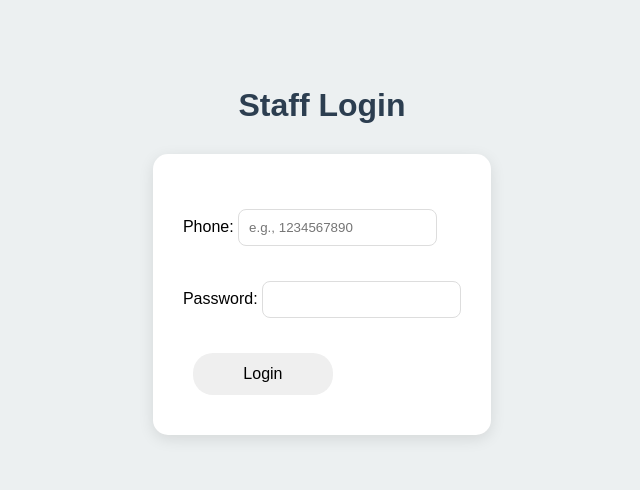
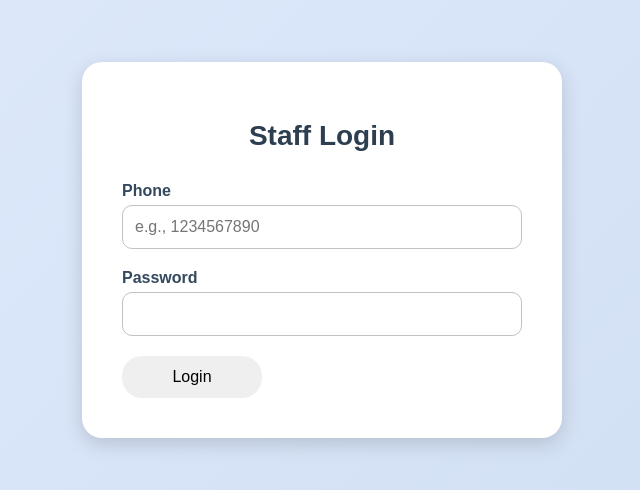
Before and after one commit to jattsimranjit/staff-app, a React (Create React App) app in the folder frontend/: page / in a window 1280 px wide. Shown: the part 150-640 px from the top of the page, without its empty margins (318-958 px from the left). Built offline with nearby package versions, Linux system fonts and the light colour scheme.

Commit message:
Center login and tab content, enhance UI with gradients and animations

```diff
--- a/frontend/src/App.css
+++ b/frontend/src/App.css
@@ -2,7 +2,7 @@
 body {
     margin: 0;
     font-family: 'Arial', sans-serif;
-    background: #f4f7fa;
+    background: linear-gradient(135deg, #e0eafc, #cfdef3);
   }
 
   .app-container {
@@ -13,18 +13,20 @@ body {
   /* Sidebar */
   .sidebar {
     width: 250px;
-    background: linear-gradient(135deg, #2c3e50, #3498db);
+    background: linear-gradient(135deg, #1e3c72, #2a5298);
     color: white;
     padding: 20px;
     position: fixed;
     height: 100%;
-    box-shadow: 2px 0 5px rgba(0, 0, 0, 0.1);
+    box-shadow: 4px 0 15px rgba(0, 0, 0, 0.2);
+    transition: width 0.3s;
   }
 
   .sidebar h2 {
-    margin: 0 0 30px;
-    font-size: 24px;
+    margin: 0 0 40px;
+    font-size: 26px;
     text-align: center;
+    letter-spacing: 1px;
   }
 
   .sidebar ul {
@@ -36,16 +38,18 @@ body {
     padding: 15px 20px;
     margin: 10px 0;
     cursor: pointer;
-    border-radius: 10px;
-    transition: background 0.3s;
+    border-radius: 12px;
+    transition: all 0.3s ease;
   }
 
   .sidebar li:hover {
-    background: rgba(255, 255, 255, 0.2);
+    background: rgba(255, 255, 255, 0.25);
+    transform: translateX(5px);
   }
 
   .sidebar li.active {
-    background: #2980b9;
+    background: #3498db;
+    box-shadow: 0 2px 10px rgba(0, 0, 0, 0.2);
   }
 
   /* Main Content */
@@ -53,47 +57,81 @@ body {
     margin-left: 250px;
     flex-grow: 1;
     padding: 40px;
+    display: flex;
+    justify-content: center;
+    align-items: flex-start;
   }
 
   .tab-content {
     background: white;
-    padding: 30px;
-    border-radius: 15px;
-    box-shadow: 0 4px 15px rgba(0, 0, 0, 0.1);
-    max-width: 800px;
-    margin: 0 auto;
+    padding: 40px;
+    border-radius: 20px;
+    box-shadow: 0 6px 20px rgba(0, 0, 0, 0.15);
+    max-width: 600px;
+    width: 100%;
+    text-align: center;
+    animation: fadeIn 0.5s ease-in;
   }
 
   .tab-content h1 {
     color: #2c3e50;
-    margin-bottom: 20px;
+    margin-bottom: 30px;
+    font-size: 28px;
   }
 
   /* Login Page */
   .login-page {
     display: flex;
-    flex-direction: column;
+    justify-content: center;
     align-items: center;
-    justify-content: center;
     height: 100vh;
-    background: #ecf0f1;
+    background: linear-gradient(135deg, #e0eafc, #cfdef3);
   }
 
-  .login-page h1 {
+  .login-container {
+    background: white;
+    padding: 40px;
+    border-radius: 20px;
+    box-shadow: 0 6px 20px rgba(0, 0, 0, 0.15);
+    text-align: center;
+    max-width: 400px;
+    width: 100%;
+    animation: slideUp 0.5s ease-out;
+  }
+
+  .login-container h1 {
     color: #2c3e50;
     margin-bottom: 30px;
+    font-size: 28px;
   }
 
-  .login-page form {
-    background: white;
-    padding: 30px;
-    border-radius: 15px;
-    box-shadow: 0 4px 15px rgba(0, 0, 0, 0.1);
+  .login-container form {
+    display: flex;
+    flex-direction: column;
+    gap: 20px;
   }
 
-  .login-page label {
-    display: block;
-    margin: 15px 0;
+  .login-container label {
+    display: flex;
+    flex-direction: column;
+    text-align: left;
+    font-weight: bold;
+    color: #34495e;
+  }
+
+  /* Inputs */
+  input, select {
+    padding: 12px;
+    border-radius: 10px;
+    border: 1px solid #bdc3c7;
+    margin-top: 5px;
+    font-size: 16px;
+    transition: border-color 0.3s;
+  }
+
+  input:focus, select:focus {
+    border-color: #3498db;
+    outline: none;
   }
 
   /* Buttons */
@@ -103,22 +141,22 @@ body {
     border-radius: 20px;
     font-size: 16px;
     cursor: pointer;
-    transition: transform 0.2s, background 0.3s;
+    transition: all 0.3s ease;
     width: 140px;
-    margin: 10px;
   }
 
   button:hover:not(:disabled) {
     transform: scale(1.05);
+    box-shadow: 0 4px 15px rgba(0, 0, 0, 0.2);
   }
 
   .blue {
-    background: #3498db;
+    background: linear-gradient(135deg, #3498db, #2980b9);
     color: white;
   }
 
   .blue:hover {
-    background: #2980b9;
+    background: linear-gradient(135deg, #2980b9, #1f618d);
   }
 
   .grayed {
@@ -137,20 +175,15 @@ body {
   .button-group {
     display: flex;
     justify-content: center;
-    gap: 20px;
-  }
-
-  select, input {
-    padding: 10px;
-    border-radius: 8px;
-    border: 1px solid #ddd;
-    margin: 10px 0;
+    gap: 25px;
+    margin-top: 20px;
   }
 
   /* Schedule */
   .shift-list {
     max-height: 400px;
     overflow-y: auto;
+    margin-top: 20px;
   }
 
   .shift-row {
@@ -158,22 +191,24 @@ body {
     justify-content: space-between;
     padding: 15px;
     margin: 10px 0;
-    border-radius: 10px;
+    border-radius: 12px;
     cursor: pointer;
-    transition: transform 0.2s;
+    transition: all 0.3s ease;
+    box-shadow: 0 2px 8px rgba(0, 0, 0, 0.1);
   }
 
   .shift-row:hover {
-    transform: translateX(5px);
+    transform: translateY(-3px);
+    box-shadow: 0 4px 15px rgba(0, 0, 0, 0.15);
   }
 
   .shift-row.site1 {
-    background: #e8f5e9;
+    background: linear-gradient(135deg, #e8f5e9, #d4efdf);
     border-left: 5px solid #4caf50;
   }
 
   .shift-row.site2 {
-    background: #fff3e0;
+    background: linear-gradient(135deg, #fff3e0, #ffe8cc);
     border-left: 5px solid #ff9800;
   }
 
@@ -183,7 +218,7 @@ body {
     left: 0;
     width: 100%;
     height: 100%;
-    background: rgba(0, 0, 0, 0.5);
+    background: rgba(0, 0, 0, 0.6);
     display: flex;
     justify-content: center;
     align-items: center;
@@ -191,18 +226,25 @@ body {
 
   .modal-content {
     background: white;
-    padding: 20px;
+    padding: 25px;
     border-radius: 15px;
     max-width: 400px;
-    text-align: left;
-    box-shadow: 0 4px 15px rgba(0, 0, 0, 0.2);
+    text-align: center;
+    box-shadow: 0 6px 20px rgba(0, 0, 0, 0.25);
+    animation: slideUp 0.3s ease-out;
+  }
+
+  .modal-content h2 {
+    color: #2c3e50;
+    margin-bottom: 20px;
   }
 
   /* Hours */
   .hours-display {
     color: #2ecc71;
-    font-size: 1.5em;
-    margin-top: 20px;
+    font-size: 1.8em;
+    margin-top: 25px;
+    font-weight: bold;
   }
 
   .message {
@@ -210,3 +252,14 @@ body {
     font-weight: bold;
     margin-top: 15px;
   }
+
+  /* Animations */
+  @keyframes fadeIn {
+    from { opacity: 0; }
+    to { opacity: 1; }
+  }
+
+  @keyframes slideUp {
+    from { transform: translateY(20px); opacity: 0; }
+    to { transform: translateY(0); opacity: 1; }
+  }
--- a/frontend/src/App.js
+++ b/frontend/src/App.js
@@ -118,10 +118,11 @@ function App() {
   if (!isLoggedIn) {
     return (
       <div className="login-page">
+        <div className="login-container">
           <h1>Staff Login</h1>
           <form onSubmit={handleLogin}>
             <label>
-            Phone:{' '}
+              Phone
               <input
                 type="tel"
                 value={phone}
@@ -130,7 +131,7 @@ function App() {
               />
             </label>
             <label>
-            Password:{' '}
+              Password
               <input
                 type="password"
                 value={password}
@@ -142,6 +143,7 @@ function App() {
             </button>
           </form>
           {message && <p className="message">{message}</p>}
+        </div>
       </div>
     );
   }
@@ -169,7 +171,7 @@ function App() {
             <h1>Clock In/Out</h1>
             <p>Staff ID: {staffId}</p>
             <label>
-              Site:{' '}
+              Site
               <select value={site} onChange={(e) => setSite(e.target.value)}>
                 <option value="Site 1">Site 1</option>
                 <option value="Site 2">Site 2</option>
@@ -233,7 +235,7 @@ function App() {
             <h1>Your Hours</h1>
             <form onSubmit={viewHours}>
               <label>
-                From:{' '}
+                From
                 <input
                   type="date"
                   value={fromDate}
@@ -241,7 +243,7 @@ function App() {
                 />
               </label>
               <label>
-                To:{' '}
+                To
                 <input
                   type="date"
                   value={toDate}
```
Lines whose indentation alone changed are shown as unchanged.
